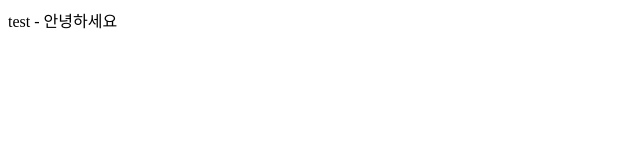
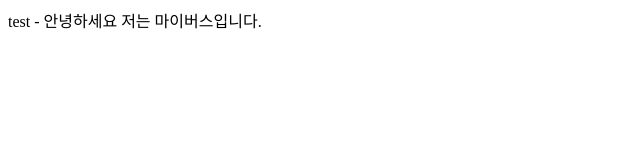
Before and after one commit to hanyong5/2023gittest, a plain HTML site: page index.html in a window 1280 px wide. Shown: the whole page, without its empty margins (0-640 px from the left). Drawn offline with Linux system fonts and the light colour scheme.

Commit message:
버스 테스트

```diff
--- a/index.html
+++ b/index.html
@@ -7,5 +7,6 @@
 </head>
 <body>
     test - 안녕하세요
+    저는 마이버스입니다.
 </body>
 </html>
```
